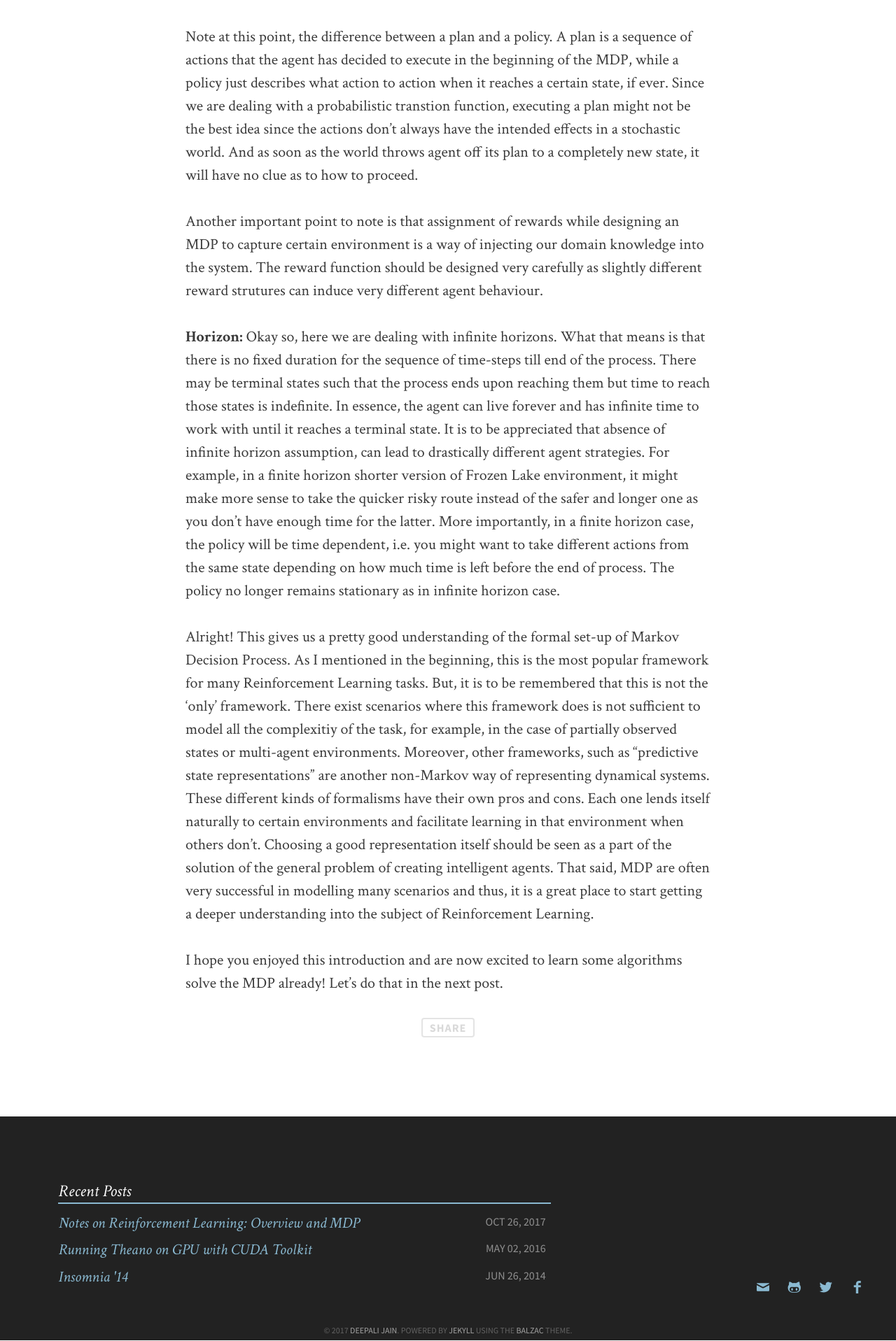
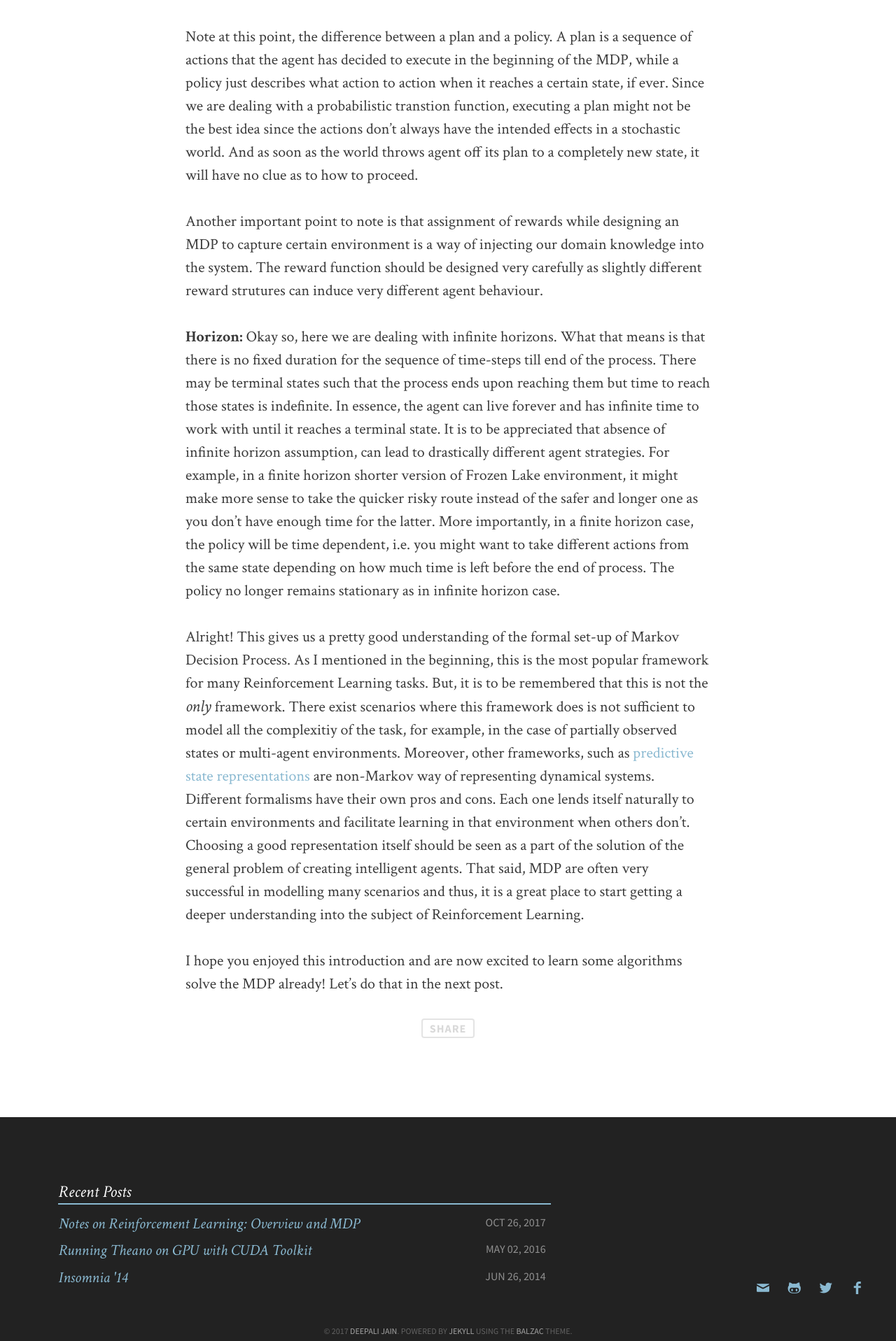
Before and after one commit to jaindeepali/jaindeepali.github.com, a Jekyll site: the page built from _posts/2017-10-26-Reinforcement-Learning-Notes.md, in a window 1280 px wide. Shown: the part 2613-4530 px from the top of the page at 70% size. Built offline with Jekyll 4.4.1, drawn with Linux system fonts in a browser that asks for light colours; formulas are drawn with MathJax 3; comment, search, counter and statistics services are not loaded.

Commit message:
Refining text rendering

```diff
--- a/_config.yml
+++ b/_config.yml
@@ -45,6 +45,9 @@
 future:      true
 markdown:    kramdown
 highlighter: rouge
+kramdown:
+  input: GFM
+  hard_wrap: false
 
 # kramdown:
 #   auto_ids: true
--- a/_posts/2017-10-26-Reinforcement-Learning-Notes.md
+++ b/_posts/2017-10-26-Reinforcement-Learning-Notes.md
@@ -32,6 +32,6 @@
 
 **Horizon:** Okay so, here we are dealing with infinite horizons. What that means is that there is no fixed duration for the sequence of time-steps till end of the process. There may be terminal states such that the process ends upon reaching them but time to reach those states is indefinite. In essence, the agent can live forever and has infinite time to work with until it reaches a terminal state. It is to be appreciated that absence of infinite horizon assumption, can lead to drastically different agent strategies. For example, in a finite horizon shorter version of Frozen Lake environment, it might make more sense to take the quicker risky route instead of the safer and longer one as you don't have enough time for the latter. More importantly, in a finite horizon case, the policy will be time dependent, i.e. you might want to take different actions from the same state depending on how much time is left before the end of process. The policy no longer remains stationary as in infinite horizon case.
 
-Alright! This gives us a pretty good understanding of the formal set-up of Markov Decision Process. As I mentioned in the beginning, this is the most popular framework for many Reinforcement Learning tasks. But, it is to be remembered that this is not the 'only' framework. There exist scenarios where this framework does is not sufficient to model all the complexitiy of the task, for example, in the case of partially observed states or multi-agent environments. Moreover, other frameworks, such as "predictive state representations" are another non-Markov way of representing dynamical systems. These different kinds of formalisms have their own pros and cons. Each one lends itself naturally to certain environments and facilitate learning in that environment when others don't. Choosing a good representation itself should be seen as a part of the solution of the general problem of creating intelligent agents. That said, MDP are often very successful in modelling many scenarios and thus, it is a great place to start getting a deeper understanding into the subject of Reinforcement Learning.
+Alright! This gives us a pretty good understanding of the formal set-up of Markov Decision Process. As I mentioned in the beginning, this is the most popular framework for many Reinforcement Learning tasks. But, it is to be remembered that this is not the *only*{::} framework. There exist scenarios where this framework does is not sufficient to model all the complexitiy of the task, for example, in the case of partially observed states or multi-agent environments. Moreover, other frameworks, such as [predictive state representations](http://web.eecs.umich.edu/~baveja/Papers/psr.pdf) are non-Markov way of representing dynamical systems. Different formalisms have their own pros and cons. Each one lends itself naturally to certain environments and facilitate learning in that environment when others don't. Choosing a good representation itself should be seen as a part of the solution of the general problem of creating intelligent agents. That said, MDP are often very successful in modelling many scenarios and thus, it is a great place to start getting a deeper understanding into the subject of Reinforcement Learning.
 
 I hope you enjoyed this introduction and are now excited to learn some algorithms solve the MDP already! Let's do that in the next post.
--- a/assets/css/i.css
+++ b/assets/css/i.css
@@ -2,7 +2,7 @@
    Imports
    ========================================================================== */
 html, body, div, span, applet, object, iframe, h1, h2, h3, h4, h5, h6, p, blockquote, pre,
-a, abbr, acronym, address, big, cite, code, del, dfn, em, img, ins, kbd, q, s, samp,
+a, abbr, acronym, address, big, cite, code, del, dfn, img, ins, kbd, q, s, samp,
 small, strike, strong, sub, sup, tt, var, b, u, i, center, dl, dt, dd, ol, ul, li, fieldset,
 form, label, legend, table, caption, tbody, tfoot, thead, tr, th, td, article, aside,
 canvas, details, figcaption, figure, footer, header, hgroup, menu, nav, section,
@@ -271,10 +271,14 @@
 }
 
 em {
+  font-size: 1.1em;
+}
+
+/*em {
   padding: 1px 2px;
   border-radius: 2px;
   background: #ffe8c0;
-}
+}*/
 
 strong {
   font-weight: bold;
```
Also changed, not shown: _posts/2016-05-02-CUDA-Theano.md (+43 -41 lines).
